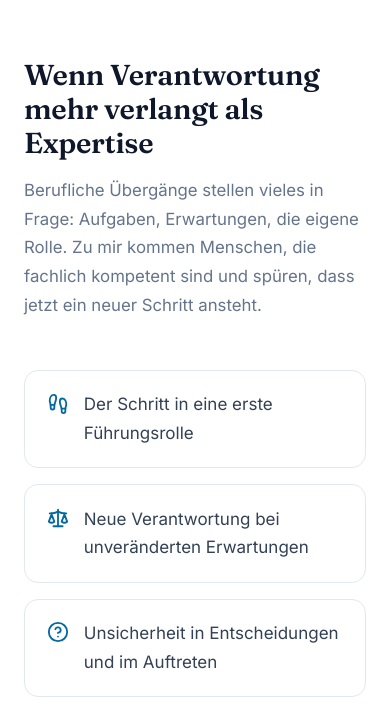
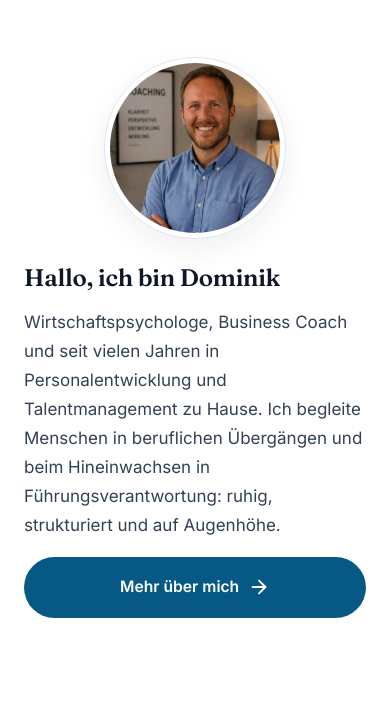
Before and after one commit to meerdem/phoener_webseite, a plain HTML site: page index.html in a window 390 px wide. Shown: the part 927-1637 px from the top of the page. Drawn offline with Linux system fonts and the light colour scheme.

Commit message:
Vorstellungs-Section und CMS-Grundlage: Zitate aus content/zitate.json
Zitate liegen jetzt in content/zitate.json und werden zur Laufzeit
geladen (mit eingebautem Fallback). Lokale admin.html wird per
.gitignore vom Repo ferngehalten.

Co-Authored-By: Claude Fable 5 <noreply@anthropic.com>

```diff
--- a/assets/css/style.css
+++ b/assets/css/style.css
@@ -461,6 +461,50 @@ h2 {
   flex-shrink: 0;
   color: var(--accent);
   margin-top: 0.25rem;
+}
+
+/* ---------- Kurzvorstellung nach dem Hero ---------- */
+
+.intro { padding: 4rem 0; }
+
+.intro-inner {
+  display: flex;
+  align-items: center;
+  gap: 3rem;
+}
+
+.intro-photo {
+  width: 250px;
+  height: 250px;
+  border-radius: 50%;
+  object-fit: cover;
+  flex-shrink: 0;
+  box-shadow: var(--shadow);
+  border: 5px solid #fff;
+  outline: 1px solid var(--border);
+}
+
+.intro-text { max-width: 38em; }
+
+.intro-text h2 { font-size: clamp(1.5rem, 3vw, 2rem); }
+
+.intro-text p { color: var(--ink-soft); margin: 0 0 1.1rem; }
+
+@media (max-width: 760px) {
+  .intro { padding: 3rem 0; }
+
+  .intro-inner {
+    flex-direction: column;
+    align-items: flex-start;
+    text-align: left;
+    gap: 1.6rem;
+  }
+
+  .intro-photo {
+    width: 180px;
+    height: 180px;
+    align-self: center;
+  }
 }
 
 /* ---------- Bild + Text Split ---------- */
--- a/assets/js/main.js
+++ b/assets/js/main.js
@@ -76,13 +76,16 @@ if (toggle && nav) {
 // Zitat-Karussell
 // ------------------------------------------------------------
 
-var QUOTES = [
+// Fallback, falls content/zitate.json nicht geladen werden kann
+var QUOTES_FALLBACK = [
   { text: '„Der Weg entsteht, indem man ihn geht."', by: 'Antonio Machado' },
   { text: '„Auch der weiteste Weg beginnt mit einem ersten Schritt."', by: 'Laozi' },
   { text: '„Wer immer tut, was er schon kann, bleibt immer das, was er schon ist."', by: 'Henry Ford' },
   { text: '„Wir können den Wind nicht ändern, aber die Segel anders setzen."', by: 'Aristoteles zugeschrieben' },
   { text: '„In dir muss brennen, was du in anderen entzünden willst."', by: 'Augustinus von Hippo' }
 ];
+
+var QUOTES = QUOTES_FALLBACK;
 
 var INTERVAL_MS = 7000;
 var reducedMotion = window.matchMedia('(prefers-reduced-motion: reduce)').matches;
@@ -204,7 +207,21 @@ function buildCarousel(band) {
   if (playing) startTimer();
 }
 
-document.querySelectorAll('.quote-band[data-quotes]').forEach(buildCarousel);
+function initQuoteBands() {
+  document.querySelectorAll('.quote-band[data-quotes]').forEach(buildCarousel);
+  // Icons rendern (nach dem Karussell-Aufbau, damit alle data-lucide erfasst sind)
+  lucide.createIcons();
+}
 
-// Icons rendern (nach dem Karussell-Aufbau, damit alle data-lucide erfasst sind)
-lucide.createIcons();
+// Zitate aus dem Content-Ordner laden, bei Fehlern eingebaute Zitate verwenden
+fetch('content/zitate.json', { cache: 'no-store' })
+  .then(function (r) { if (!r.ok) throw new Error(r.status); return r.json(); })
+  .then(function (data) {
+    if (data && Array.isArray(data.zitate) && data.zitate.length) {
+      QUOTES = data.zitate.map(function (z) {
+        return { text: z.text, by: z.autor };
+      });
+    }
+  })
+  .catch(function () { /* Fallback bleibt aktiv */ })
+  .then(initQuoteBands);
--- /dev/null
+++ b/content/zitate.json
@@ -0,0 +1,9 @@
+{
+  "zitate": [
+    { "text": "„Der Weg entsteht, indem man ihn geht.\"", "autor": "Antonio Machado" },
+    { "text": "„Auch der weiteste Weg beginnt mit einem ersten Schritt.\"", "autor": "Laozi" },
+    { "text": "„Wer immer tut, was er schon kann, bleibt immer das, was er schon ist.\"", "autor": "Henry Ford" },
+    { "text": "„Wir können den Wind nicht ändern, aber die Segel anders setzen.\"", "autor": "Aristoteles zugeschrieben" },
+    { "text": "„In dir muss brennen, was du in anderen entzünden willst.\"", "autor": "Augustinus von Hippo" }
+  ]
+}
--- a/index.html
+++ b/index.html
@@ -47,6 +47,18 @@
       <div class="hero-actions">
         <a class="btn btn-primary" href="kontakt.html"><i data-lucide="calendar"></i> Kostenfreies Orientierungsgespräch</a>
         <a class="btn btn-ghost" href="angebot.html">Angebot entdecken <i data-lucide="arrow-right"></i></a>
+      </div>
+    </div>
+  </section>
+
+  <!-- Kurzvorstellung -->
+  <section class="section intro" id="vorstellung">
+    <div class="wrap intro-inner">
+      <img class="intro-photo" src="assets/img/dominik.jpg" alt="Porträt von Dominik Pöhner">
+      <div class="intro-text">
+        <h2>Hallo, ich bin Dominik</h2>
+        <p>Wirtschaftspsychologe, Business Coach und seit vielen Jahren in Personalentwicklung und Talentmanagement zu Hause. Ich begleite Menschen in beruflichen Übergängen und beim Hineinwachsen in Führungsverantwortung: ruhig, strukturiert und auf Augenhöhe.</p>
+        <a class="btn btn-primary" href="ueber-mich.html">Mehr über mich <i data-lucide="arrow-right"></i></a>
       </div>
     </div>
   </section>
```
Also changed, not shown: 1 other file.
